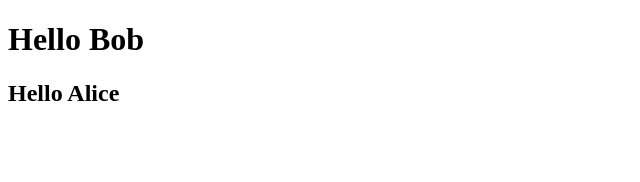
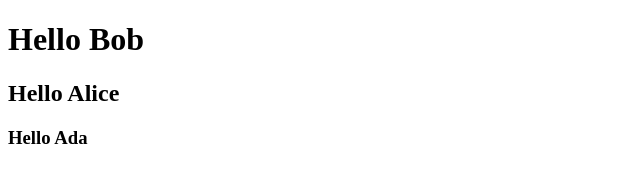
Before and after one commit to sigristarisa/introduction-4, a plain HTML site: page index.html in a window 1280 px wide. Shown: the whole page, without its empty margins (0-640 px from the left). Drawn offline with Linux system fonts and the light colour scheme.

Commit message:
added Ada's name

```diff
--- a/index.html
+++ b/index.html
@@ -9,5 +9,6 @@
   <body>
     <h1>Hello Bob</h1>
     <h2>Hello Alice</h2>
+    <h3>Hello Ada</h3>
   </body>
 </html>
```
